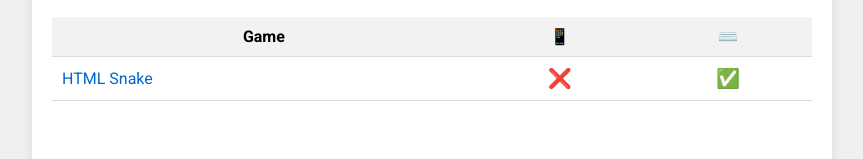
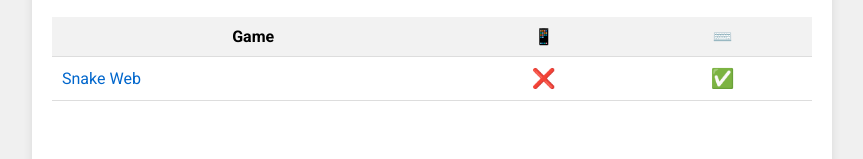
Before and after one commit to amcamillo/Playground, a plain HTML site: page index.html in a window 1280 px wide. Shown: the part 221-380 px from the top of the page, without its empty margins (208-1071 px from the left). Drawn offline with Linux system fonts and the light colour scheme.

Commit message:
Update index.html

```diff
--- a/index.html
+++ b/index.html
@@ -106,7 +106,7 @@
             </thead>
             <tbody>
                 <tr>
-                    <td><a href="Webgames/Snake-claude.html">HTML Snake</a></td>
+                    <td><a href="Webgames/Snake-claude.html">Snake Web</a></td>
                     <td class="icon checkmark">❌</td>
                     <td class="icon checkmark">✅</td>
                 </tr>
```
